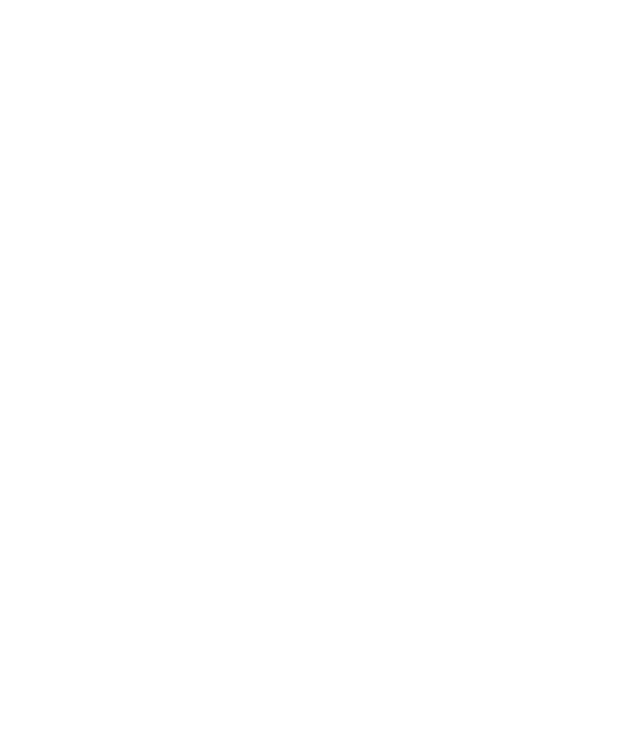
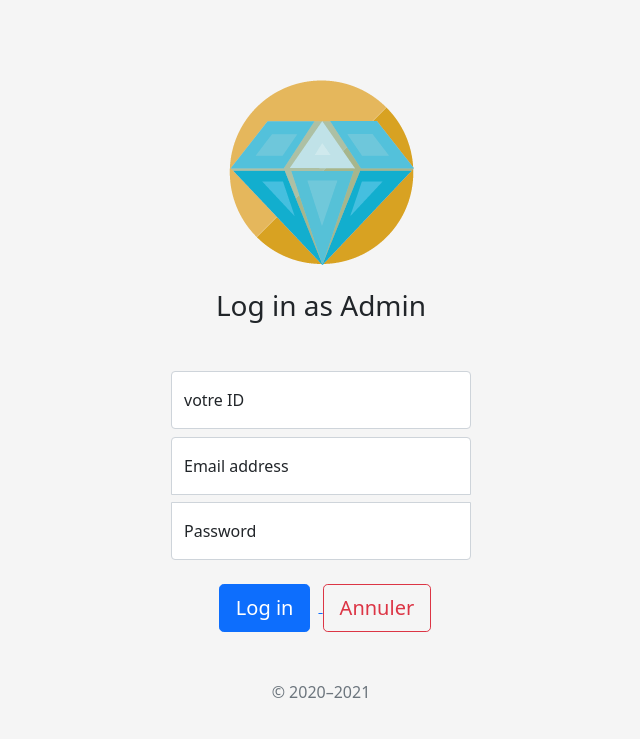
Before and after one commit to GhozziMedAmine/TRIO, a plain HTML site: page !ADMIN_dashboard/login/loginadmin.html in a window 1280 px wide. Shown: the whole page, without its empty margins (319-959 px from the left). Drawn offline with nearby package versions, Linux system fonts and the light colour scheme.

Commit message:
admin_login

```diff
--- /dev/null
+++ b/!ADMIN_dashboard/admin_style/styleadmin.css
@@ -0,0 +1,39 @@
+html,
+body {
+  height: 100%;
+}
+
+body {
+  display: flex;
+  align-items: center;
+  padding-top: 40px;
+  padding-bottom: 40px;
+  background-color: #f5f5f5;
+}
+
+.form-signin {
+  width: 100%;
+  max-width: 330px;
+  padding: 15px;
+  margin: auto;
+}
+
+.form-signin .checkbox {
+  font-weight: 400;
+}
+
+.form-signin .form-floating:focus-within {
+  z-index: 2;
+}
+
+.form-signin input[type="email"] {
+  margin-bottom: -1px;
+  border-bottom-right-radius: 0;
+  border-bottom-left-radius: 0;
+}
+
+.form-signin input[type="password"] {
+  margin-bottom: 10px;
+  border-top-left-radius: 0;
+  border-top-right-radius: 0;
+}
--- a/!ADMIN_dashboard/login/loginadmin.html
+++ b/!ADMIN_dashboard/login/loginadmin.html
@@ -1,12 +1,104 @@
 <!DOCTYPE html>
 <html lang="en">
+
 <head>
     <meta charset="UTF-8">
     <meta http-equiv="X-UA-Compatible" content="IE=edge">
     <meta name="viewport" content="width=device-width, initial-scale=1.0">
-    <title>Document</title>
+    <title>TRIO</title>
+    <!--bootstrap-->
+    <link href="https://cdn.jsdelivr.net/npm/bootstrap@5.0.0-beta3/dist/css/bootstrap.min.css" rel="stylesheet"
+        integrity="sha384-eOJMYsd53ii+scO/bJGFsiCZc+5NDVN2yr8+0RDqr0Ql0h+rP48ckxlpbzKgwra6" crossorigin="anonymous">
+
+    <!-- favicone-->
+    <link rel="shortcut icon" href="./../../assets/logo/favicone_admin.png" />
+
+    <!--custom css-->
+    <link rel="stylesheet" href="./../admin_style/styleadmin.css">
+
+    <style>
+        .bd-placeholder-img {
+            font-size: 1.125rem;
+            text-anchor: middle;
+            -webkit-user-select: none;
+            -moz-user-select: none;
+            user-select: none;
+        }
+
+        @media (min-width: 768px) {
+            .bd-placeholder-img-lg {
+                font-size: 3.5rem;
+            }
+        }
+    </style>
+
+
+
 </head>
-<body>
 
+
+
+<body class="text-center">
+
+    <main class="form-signin">
+        <form>
+            <a href="./../../home.html">
+                <img class="mb-4" src="./../../assets/logo/logo_admin.png" alt="">
+            </a>
+
+
+            <h1 class="h3 mb-3 fw-normal">Log in as Admin</h1>
+
+            <div class="form-floating mt-5">
+                <input type="number" class="form-control" id="floatingInput" placeholder="ID">
+                <label for="floatingInput">votre ID</label>
+            </div>
+
+            <div class="form-floating mt-2">
+                <input type="email" class="form-control" id="floatingInput" placeholder="name@example.com">
+                <label for="floatingInput">Email address</label>
+            </div>
+
+            <div class="form-floating mt-2">
+                <input type="password" class="form-control" id="floatingPassword" placeholder="Password">
+                <label for="floatingPassword">Password</label>
+            </div>
+            <!--<button class="w-100 btn btn-lg btn-primary mt-4" type="submit">Log in</button> -->
+            <div class="mt-4  ">
+                <a href="./../interface_admin/admin.html">
+                    <button type="button" class="btn btn-primary mx-2 btn-lg ">Log in</button>
+                </a>
+                <a href="./../../home.html">
+                    <button type="button" class="btn btn-outline-danger btn-lg ">Annuler</button>
+                </a>
+            </div>
+
+
+            <p class="mt-5 mb-3 text-muted">&copy; 2020–2021</p>
+        </form>
+    </main>
+
+
+
+
+
+
+
+
+
+
+    <!--Bootstrap js-->
+
+    <script src="https://cdn.jsdelivr.net/npm/bootstrap@5.0.0-beta3/dist/js/bootstrap.bundle.min.js"
+        integrity="sha384-JEW9xMcG8R+pH31jmWH6WWP0WintQrMb4s7ZOdauHnUtxwoG2vI5DkLtS3qm9Ekf"
+        crossorigin="anonymous"></script>
+
+    <script src="https://cdn.jsdelivr.net/npm/@popperjs/core@2.9.1/dist/umd/popper.min.js"
+        integrity="sha384-SR1sx49pcuLnqZUnnPwx6FCym0wLsk5JZuNx2bPPENzswTNFaQU1RDvt3wT4gWFG"
+        crossorigin="anonymous"></script>
+    <script src="https://cdn.jsdelivr.net/npm/bootstrap@5.0.0-beta3/dist/js/bootstrap.min.js"
+        integrity="sha384-j0CNLUeiqtyaRmlzUHCPZ+Gy5fQu0dQ6eZ/xAww941Ai1SxSY+0EQqNXNE6DZiVc"
+        crossorigin="anonymous"></script>
 </body>
+
 </html>
```
Also changed, not shown: !ADMIN_dashboard/interface_admin/admin.html (+30 -1 lines), !USER_dashboard/interface_user/user.html (+1 -1 lines), !USER_dashboard/login/userlogin.html (+1 -1 lines), !USER_dashboard/profile/profile.html (+1 -1 lines), !USER_dashboard/sign_in/user_signin.html (+1 -1 lines), home.html (+2 -2 lines).
